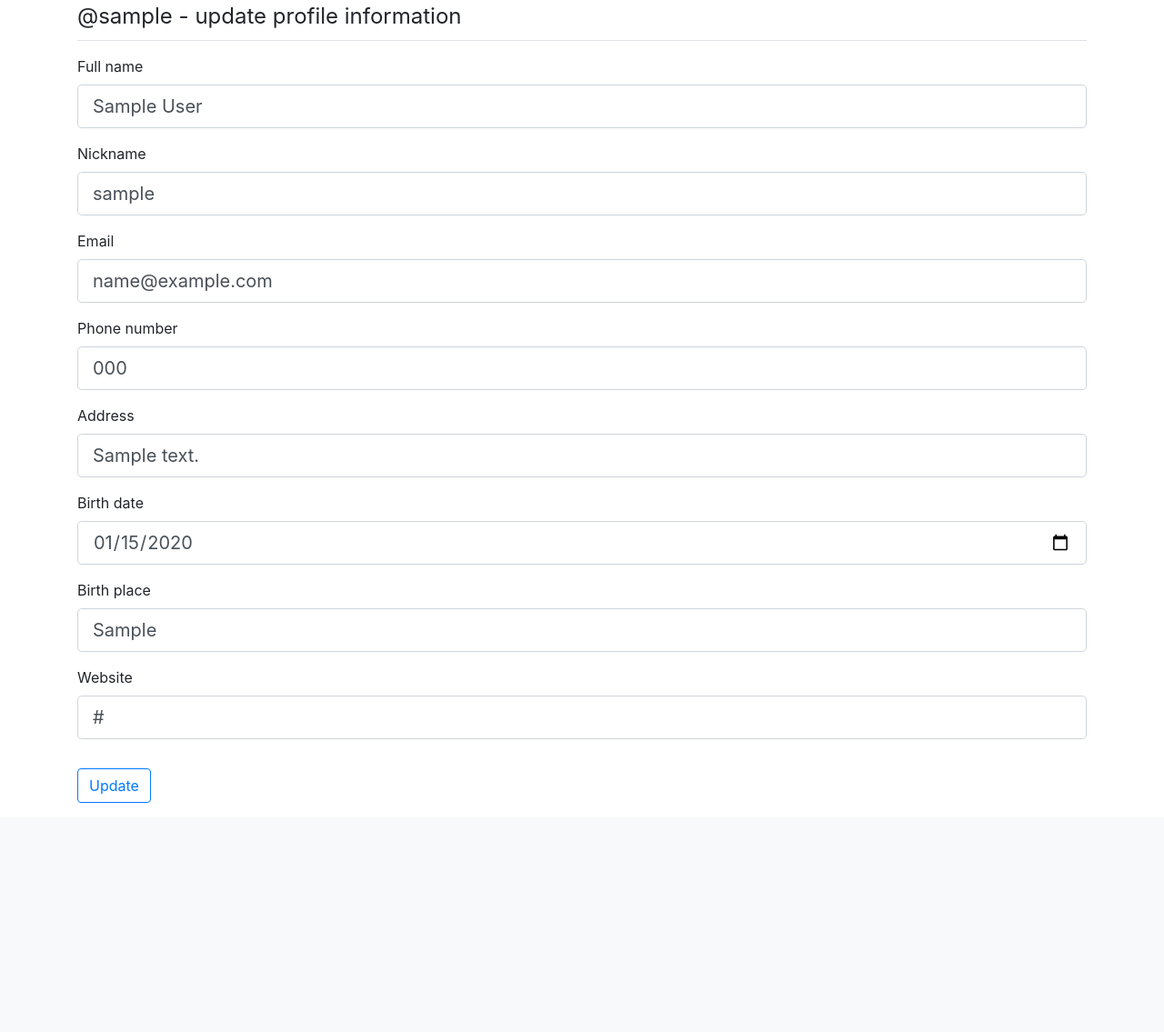
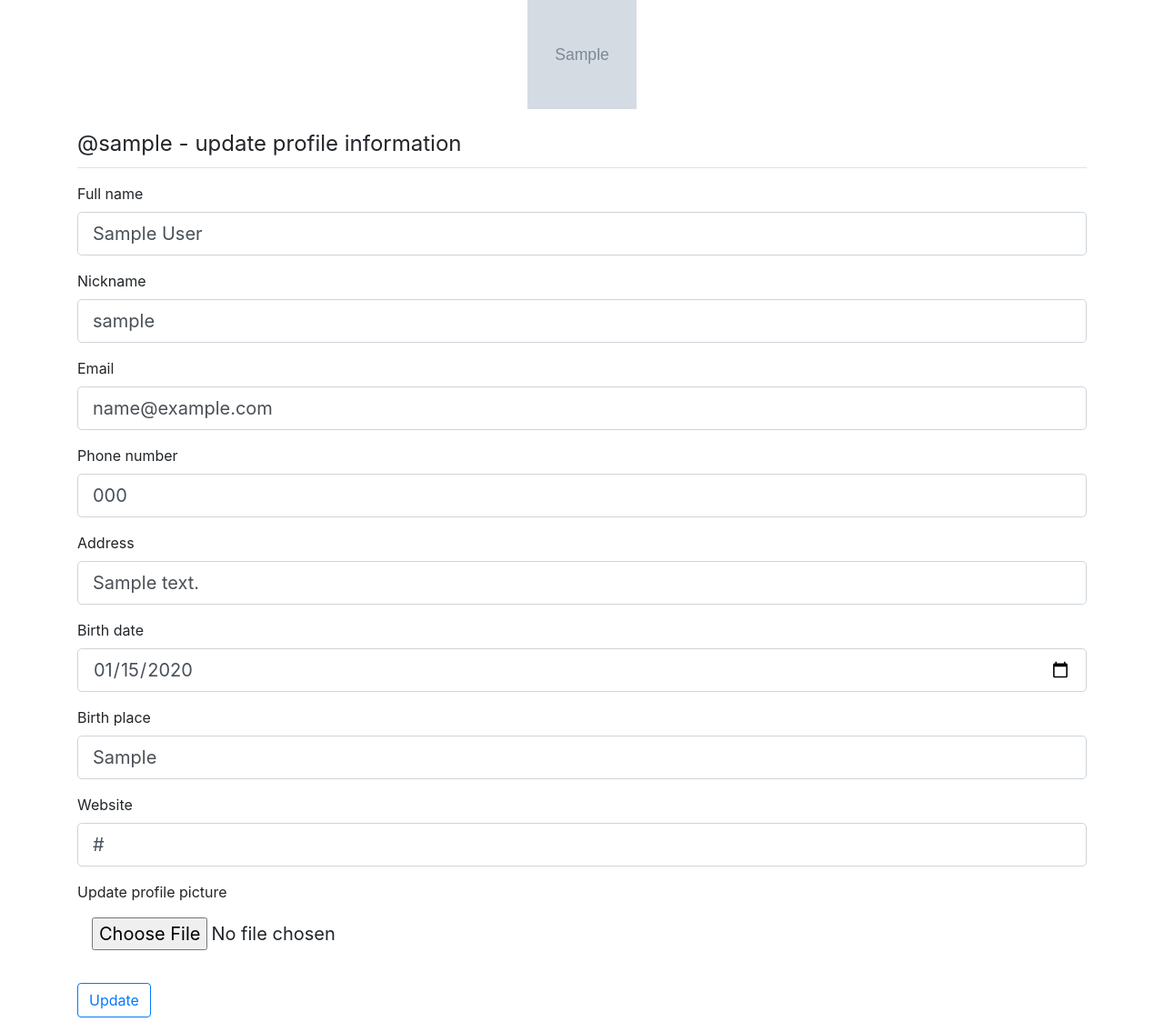
Before and after one commit to JulianHysi/finder, a Flask app: page /profile in a window 1280 px wide. Shown: the part 66-1201 px from the top of the page at 91% size. Before the commit the page ends 949 px from the top, so only its background shows below. Run offline with Flask 2, Linux system fonts and the light colour scheme; a user stored in the database is signed in; tables that the repository leaves empty hold one stand-in row (values such as "Sample post"); grey boxes marked "Sample" are stand-in pictures; some libraries are stand-ins or nearby versions.

Commit message:
Add update profile picture functionality

```diff
--- a/environment.yaml
+++ b/environment.yaml
@@ -37,6 +37,7 @@ dependencies:
     - flask-sqlalchemy==2.4.1
     - flask-wtf==0.14.3
     - idna==2.9
+    - pillow==7.2.0
     - pycparser==2.20
     - six==1.15.0
     - sqlalchemy==1.3.17
--- a/finder/routes.py
+++ b/finder/routes.py
@@ -12,12 +12,17 @@ Functions:
     logout() -> string
     profile() -> string
     update_profile(form -> UpdateProfileForm, profile -> Profile)
+    update_profile_pic(profile -> Profile, picture_file -> file object)
     prefill_profile_form(form -> UpdateProfileForm, profile -> Profile)
 """
 
 
+import os
+import secrets
+
 from flask import render_template, flash, redirect, url_for, request
 from flask_login import login_user, current_user, logout_user, login_required
+from PIL import Image
 
 from finder import app, db, bcrypt
 from finder.forms import SignUpForm, LogInForm, UpdateProfileForm
@@ -106,7 +111,11 @@ def logout():
 @app.route('/profile', methods=['GET', 'POST'])
 @login_required
 def profile():
-    """Return the route for the profile page."""
+    """Handle loading and updating profile information.
+
+    Update the profile if the form is posted correctly.
+    Load the prefilled profile form on a GET request.
+    """
     profile = current_user.profile
     form = UpdateProfileForm()
     if form.validate_on_submit():
@@ -132,8 +141,35 @@ def update_profile(form, profile):
     profile.birth_date = form.birth_date.data
     profile.birth_place = form.birth_place.data
     profile.website = form.website.data
+
+    if form.profile_pic.data:
+        update_profile_pic(profile, form.profile_pic.data)
+
     db.session.commit()
     flash('Profile information has been updated', 'info')
+
+def update_profile_pic(profile, picture_file):
+    """Update the profile picture with the form posted file.
+
+    Generate a random 128 bit hex.
+    Get the extension of the uploaded file.
+    Combine the 2 above to create a new and unique filename.
+    Resize the uploaded picture to the wanted dimensions.
+    Save the resized picture in the file system proper path.
+    Update the profile_pic field on the db record.
+    """
+    random_hex = secrets.token_hex(16)
+    _, file_ext = os.path.splitext(picture_file.filename)
+    file_name = random_hex + file_ext
+    file_path = os.path.join(
+        app.root_path,'static/pictures/profile_pics', file_name)
+
+    size = (120, 120)
+    resized_pic = Image.open(picture_file)
+    resized_pic.thumbnail(size)  # resize the pic
+
+    resized_pic.save(file_path)
+    profile.profile_pic = file_name
 
 def prefill_profile_form(form, profile):
     """Prefill the profile form with the existing data.
--- a/finder/static/main.css
+++ b/finder/static/main.css
@@ -1,6 +1,9 @@
 .profile-pic
 {
-  height: 120px;
-  width: 120px;
-  margin-bottom: 20px;
+	display: block;
+  	margin-left: auto;
+  	margin-right: auto;
+  	height: 120px;
+  	width: 120px;
+  	margin-bottom: 20px;
 }
--- a/finder/templates/profile.html
+++ b/finder/templates/profile.html
@@ -4,9 +4,9 @@
 
 	  	<div class="media-body">
 
-		    <!-- <img class="profile-pic" src="{{ url_for('static', filename='pictures/profile_pics/' + profile.profile_pic) }}"> -->
+		    <img class="profile-pic" src="{{ url_for('static', filename='pictures/profile_pics/' + profile.profile_pic) }}">
 
-			<form method="POST" action="">
+			<form method="POST" action="" enctype="multipart/form-data">
 
 				{{ form.hidden_tag() }}
 
@@ -132,6 +132,18 @@
 						{% endif %}
 					</div>
 
+					<!-- Profile picture -->
+					<div class="form-group">
+						{{ form.profile_pic.label(class="form-control-label") }}
+						{{ form.profile_pic(class="form-control-file form-control-lg") }}
+
+						{% if form.profile_pic.errors %}
+							{% for error in form.profile_pic.errors %}
+								<span class="text-danger">{{ error }}</span>
+							{% endfor %}
+						{% endif %}
+					</div>
+
 				</fieldset>
 
 				<!-- Submit button -->
```
Also changed, not shown: finder/finder.db, 1 other file.
